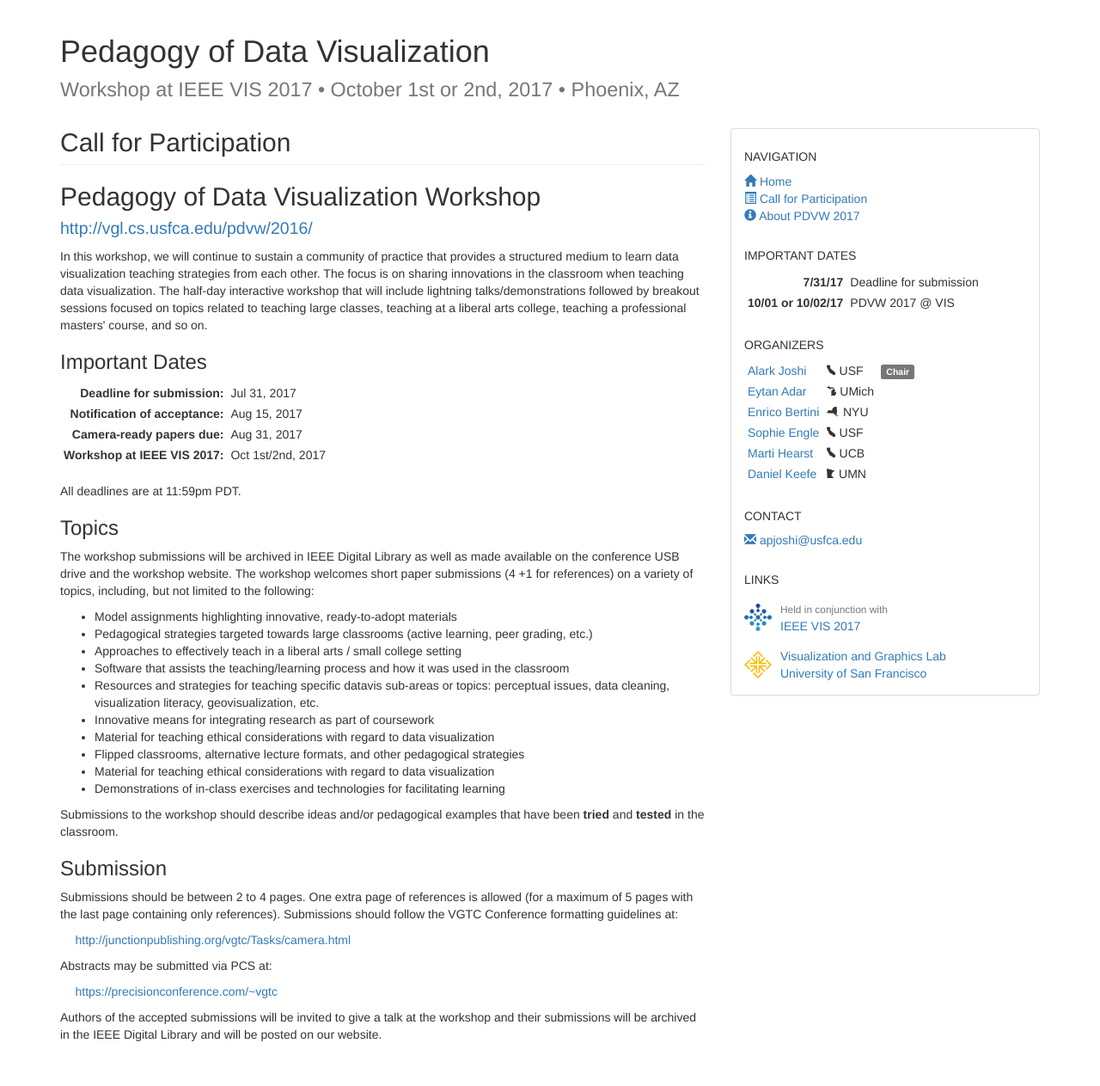
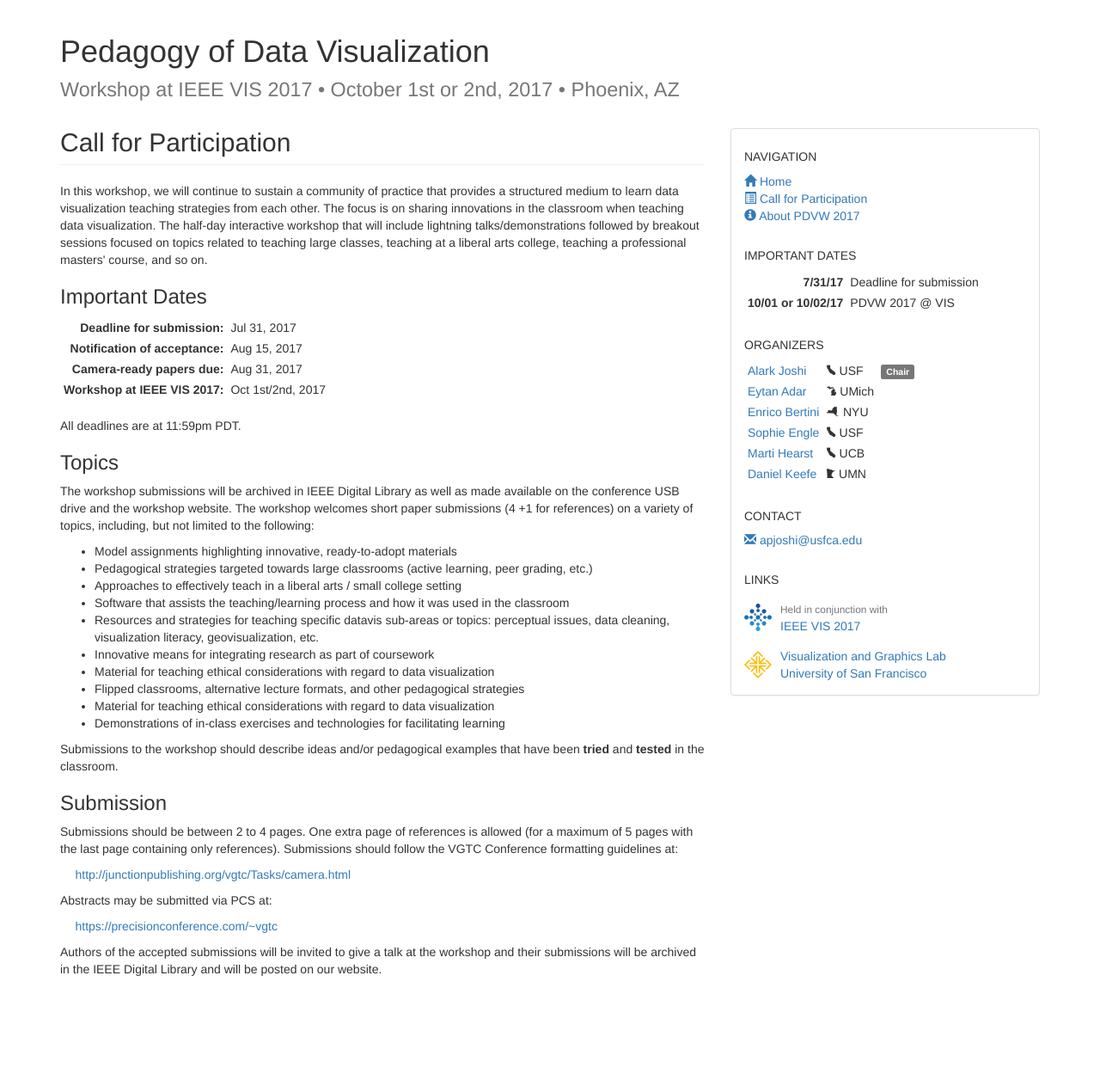
Before and after one commit to usfvgl/pdvw, a Jekyll site: the page built from 2017/cfp.html, in a window 1280 px wide. Shown: the whole page at 86% size. Built offline with Jekyll 4.4.1, drawn with Linux system fonts in a browser that asks for light colours; after the commit the page ends 1187 px from its top, so only the background shows below that.

Commit message:
Removed the header

```diff
--- a/2017/cfp.html
+++ b/2017/cfp.html
@@ -2,9 +2,6 @@
 layout: pdvw2017
 title: Call for Participation
 ---
-
-<h2>Pedagogy of Data Visualization Workshop<br/>
-  <small><a href="http://vgl.cs.usfca.edu/pdvw/2016/">http://vgl.cs.usfca.edu/pdvw/2016/</a></small></h2>
 
 In this workshop, we will continue to sustain a community of practice that provides a structured medium to learn data visualization teaching strategies from each other. The focus is on sharing innovations in the classroom when teaching data visualization.  The half-day interactive workshop that will include lightning talks/demonstrations followed by breakout sessions focused on topics related to teaching large classes, teaching at a liberal arts college, teaching a professional masters' course, and so on.
 
```
